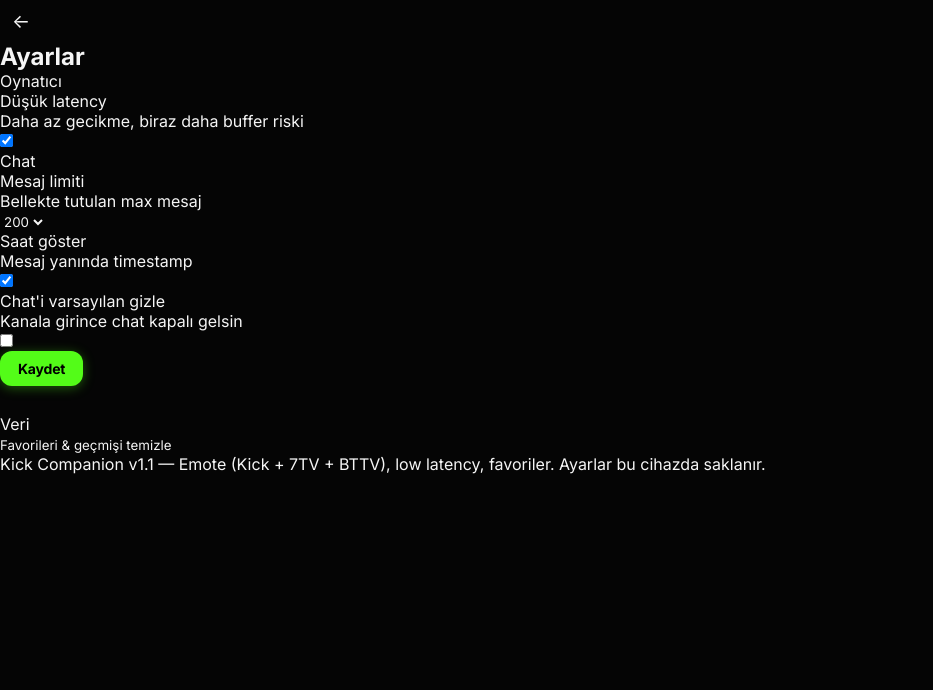
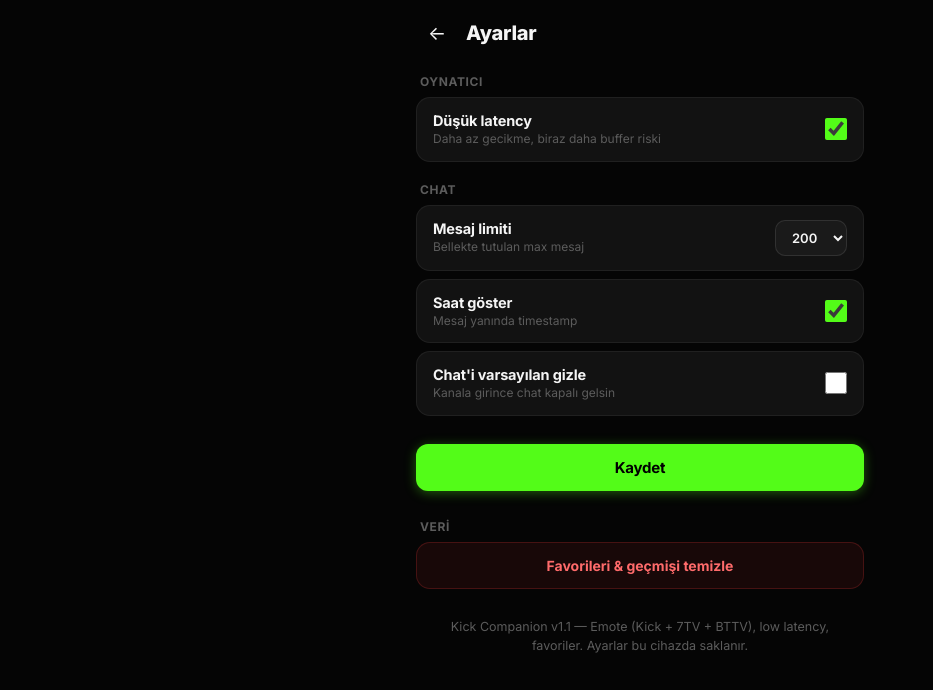
Before and after one commit to Meisterno/kick-companion-web, a React (Vite) app: page /settings in a window 1280 px wide. Shown: the top 690 px of the page, without its empty margins (0-933 px from the left). Built offline with nearby package versions, Linux system fonts and the light colour scheme.

Commit message:
Add settings page styles

```diff
--- a/src/styles/app.css
+++ b/src/styles/app.css
@@ -641,7 +641,112 @@
   filter: drop-shadow(0 0 6px var(--primary-glow));
 }
 
-/* Settings polish */
+/* ========== SETTINGS ========== */
+.settings {
+  padding: 0 16px calc(40px + var(--safe-bottom));
+  max-width: 480px;
+  margin: 0 auto;
+  width: 100%;
+}
+
+.settings-header {
+  display: flex;
+  align-items: center;
+  gap: 8px;
+  padding: 12px 0 20px;
+}
+.settings-header h2 {
+  margin: 0;
+  font-size: 20px;
+  font-weight: 800;
+  letter-spacing: -0.3px;
+}
+
+.settings-group {
+  margin-bottom: 20px;
+}
+
+.settings-label {
+  font-size: 12px;
+  font-weight: 700;
+  text-transform: uppercase;
+  letter-spacing: 0.6px;
+  color: var(--muted);
+  margin-bottom: 8px;
+  padding-left: 4px;
+}
+
+.settings-row {
+  display: flex;
+  justify-content: space-between;
+  align-items: center;
+  gap: 16px;
+  background: var(--surface);
+  border: 1px solid var(--border);
+  border-radius: 14px;
+  padding: 14px 16px;
+  margin-bottom: 8px;
+}
+
+.settings-row-title {
+  font-size: 14.5px;
+  font-weight: 650;
+  letter-spacing: -0.15px;
+}
+.settings-row-desc {
+  font-size: 12px;
+  color: var(--muted);
+  margin-top: 2px;
+  line-height: 1.3;
+}
+
+.settings-select {
+  background: var(--surface-2);
+  color: var(--text);
+  border: 1px solid var(--border-strong);
+  border-radius: 10px;
+  padding: 8px 12px;
+  font-size: 13px;
+  font-weight: 600;
+}
+
+.toggle {
+  width: 22px;
+  height: 22px;
+  accent-color: var(--primary);
+  flex-shrink: 0;
+}
+
+.settings-save {
+  width: 100%;
+  padding: 14px !important;
+  margin-top: 8px;
+  font-size: 15px !important;
+}
+
+.settings-danger {
+  width: 100%;
+  background: rgba(255, 60, 60, 0.08);
+  color: #ff6b6b;
+  border: 1px solid rgba(255, 60, 60, 0.2);
+  padding: 14px;
+  border-radius: 14px;
+  font-weight: 650;
+  font-size: 14px;
+}
+.settings-danger:active {
+  background: rgba(255, 60, 60, 0.14);
+}
+
+.settings-footer {
+  color: var(--muted);
+  font-size: 12.5px;
+  line-height: 1.55;
+  margin-top: 28px;
+  text-align: center;
+  padding: 0 8px;
+}
+
 .icon-btn:focus-visible,
 .search-btn:focus-visible,
 .chip:focus-visible,
```
